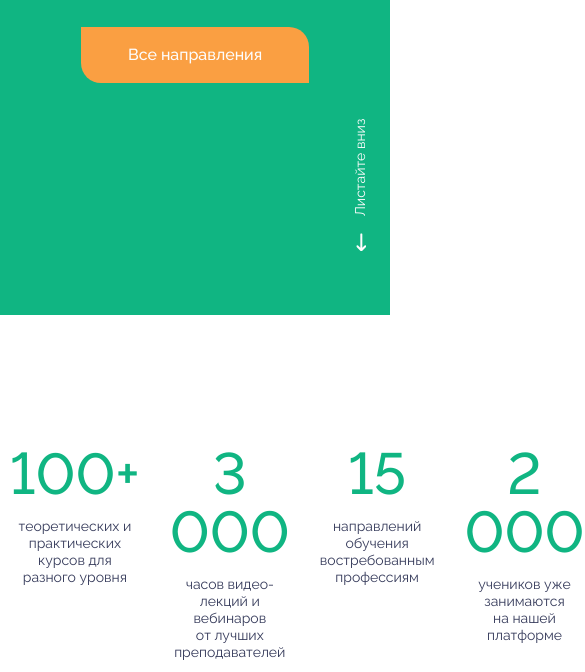
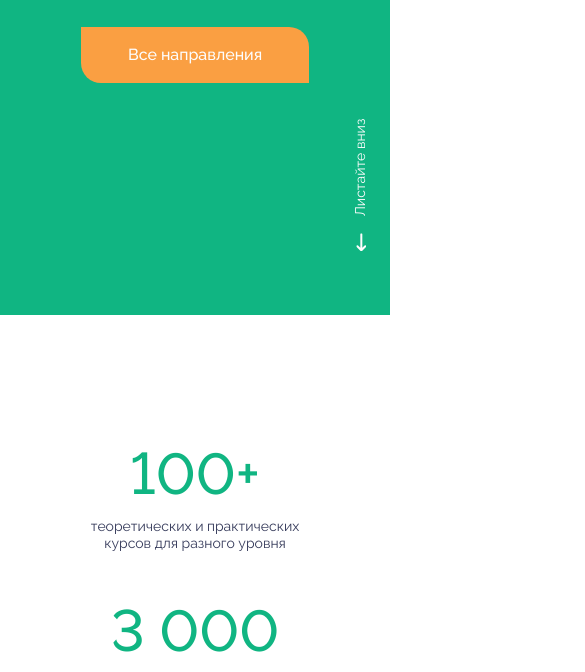
Before and after one commit to Daniil-gavrilooov/ementor, a plain HTML site: page app/index.html in a window 390 px wide. Shown: the part 421-1093 px from the top of the page, 585 px wide, since content can reach past the window. Drawn offline with Linux system fonts and the light colour scheme.

Commit message:
finish section  (statistic)

```diff
--- a/app/scss/_statistic.scss
+++ b/app/scss/_statistic.scss
@@ -3,10 +3,9 @@
     text-align: center;
 
     &__content {
-     display: grid;
-     grid-template-columns: repeat(4, 1fr);
-     grid-gap: 30px;
-     grid-template-rows: auto;
+        display: grid;
+        grid-template-columns: repeat(4, 1fr);
+        grid-gap: 30px;
     }
 
     &__num {
@@ -22,5 +21,23 @@
         font-size: 14px;
         line-height: 120%;
         max-width: 270px;
+        margin: 0 auto;
     }
 }
+
+@media (max-width: 1050px) {
+    .statistic {
+        &__content {
+            grid-template-columns: repeat(2, 1fr);
+            grid-row-gap: 50px;
+        }
+    }
+}
+@media (max-width: 550px) {
+    .statistic {
+        &__content {
+            grid-template-columns: 1fr;
+            grid-row-gap: 50px;
+        }
+    }
+}
```
Also changed, not shown: app/css/style.min.css.
